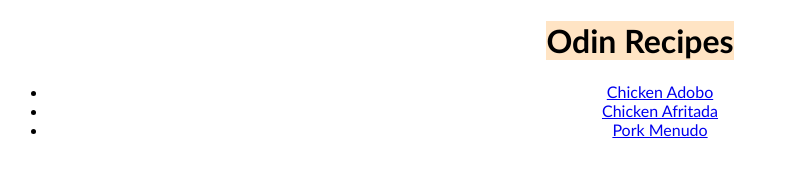
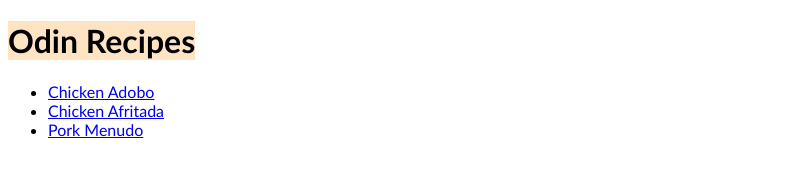
Before and after one commit to bisayangmarino/odin-recipes, a plain HTML site: page index.html in a window 1280 px wide. Shown: the whole page, without its empty margins (0-789 px from the left). Drawn offline with Linux system fonts and the light colour scheme.

Commit message:
modified style.css

```diff
--- a/style.css
+++ b/style.css
@@ -1,7 +1,6 @@
 h1  {
     line-height: normal;
     color: black;
-    text-align: center;
     font-family: 'Gill Sans', 'Gill Sans MT', sans-serif;
 }
 
@@ -11,5 +10,4 @@ h1 span {
 ul {
     font-family: 'Gill Sans', 'Gill Sans MT', sans-serif;
     font-size: medium;
-    text-align: center;
 }
```
